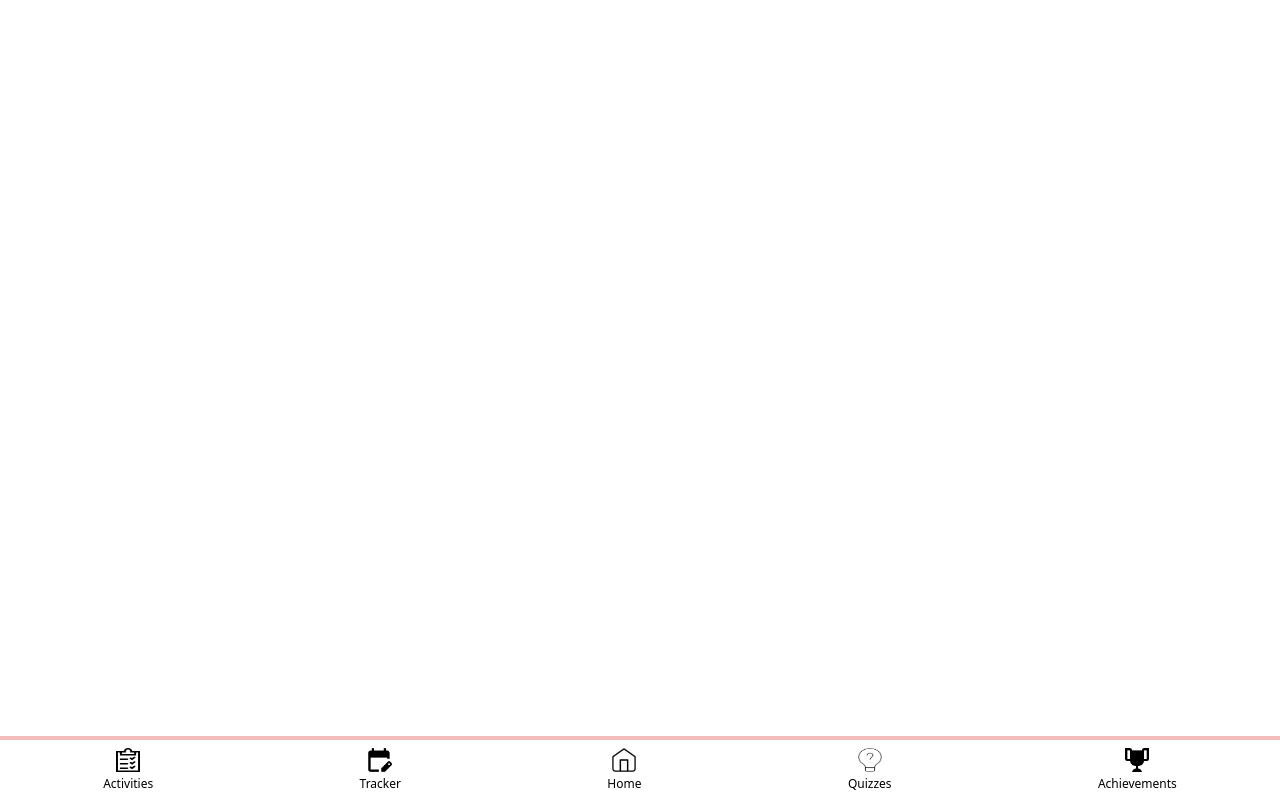
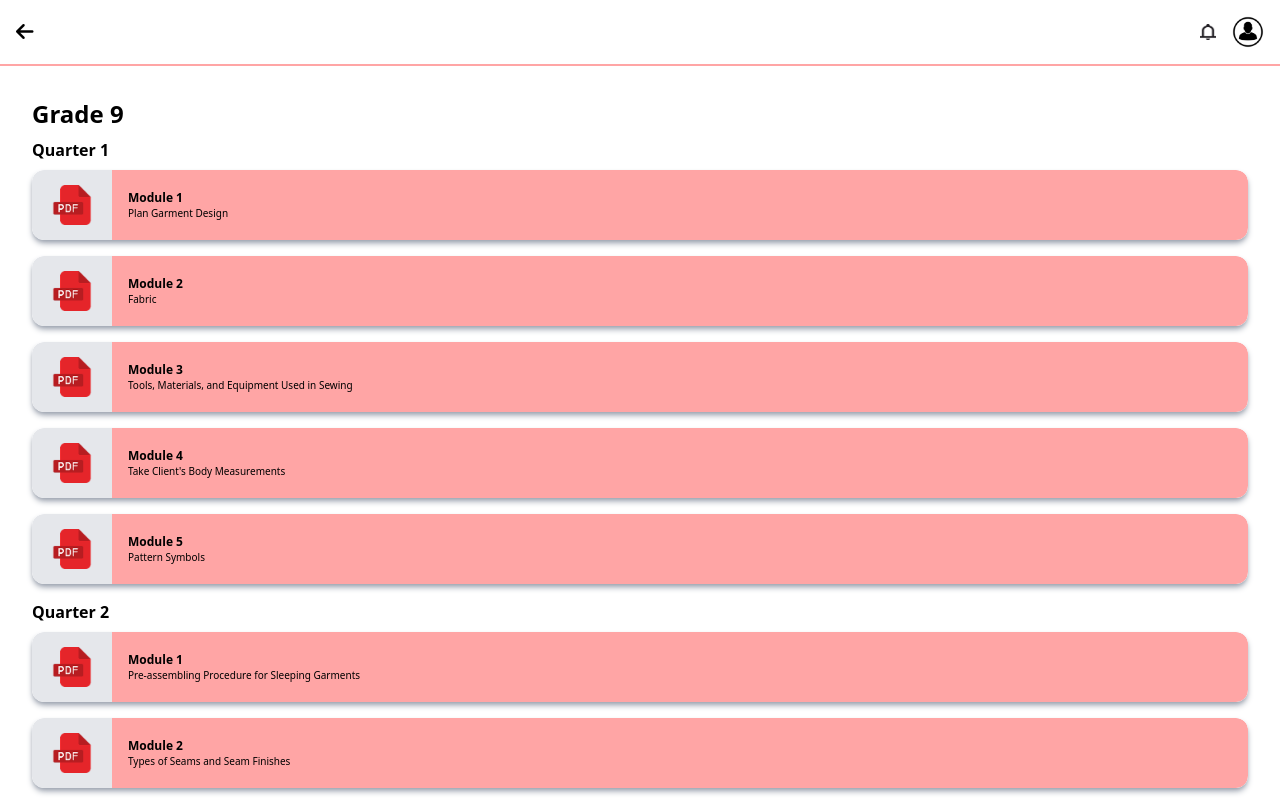
Before and after one commit to chinoy-the-great/nuxt3-drizzle-stitch, a Nuxt app: page /modules in a window 1280 px wide. Shown: the top 800 px of the page. Built offline with nearby package versions, Linux system fonts and the light colour scheme.

Commit message:
Updated foldersData structure. Added Modules page.

```diff
--- a/assets/foldersData.js
+++ b/assets/foldersData.js
@@ -1,254 +1,311 @@
 // src/assets/foldersData.js
 export const foldersData = [
 	{
-		name: 'Grade 9',
-		pdfs: [],
-		subfolders: [
+		mainLabel: 'Grade 9',
+		items: [
 			{
+				type: 'subLabel',
 				name: 'Quarter 1',
-				pdfs: [
+			},
 			{
+				type: 'pdf',
 				title: 'Module 1',
+				secondaryTitle: 'Plan Garment Design',
 				description: '',
 				url: '/pdf/Grade_9/Quarter_1/HE_DRESSMAKING_GR9_Q1_MODULE-1.pdf',
 			},
 			{
+				type: 'pdf',
 				title: 'Module 2',
+				secondaryTitle: 'Fabric',
 				description: '',
 				url: '/pdf/Grade_9/Quarter_1/HE_DRESSMAKING_GR9_Q1_MODULE-2.pdf',
 			},
 			{
+				type: 'pdf',
 				title: 'Module 3',
+				secondaryTitle: 'Tools, Materials, and Equipment Used in Sewing',
 				description: '',
 				url: '/pdf/Grade_9/Quarter_1/HE_DRESSMAKING_GR9_Q1_MODULE-3.pdf',
 			},
 			{
+				type: 'pdf',
 				title: 'Module 4',
+				secondaryTitle: "Take Client's Body Measurements",
 				description: '',
 				url: '/pdf/Grade_9/Quarter_1/HE_DRESSMAKING_GR9_Q1_MODULE-4.pdf',
 			},
 			{
+				type: 'pdf',
 				title: 'Module 5',
+				secondaryTitle: 'Pattern Symbols',
 				description: '',
 				url: '/pdf/Grade_9/Quarter_1/HE_DRESSMAKING_GR9_Q1_MODULE-5.pdf',
 			},
-				],
-				subfolders: [],
+			{
+				type: 'subLabel',
+				name: 'Quarter 2',
 			},
 			{
-				name: 'Quarter 2',
-				pdfs: [
-					{
+				type: 'pdf',
 				title: 'Module 1',
+				secondaryTitle: 'Pre-assembling Procedure for Sleeping Garments',
 				description: '',
 				url: '/pdf/Grade_9/Quarter_2/DRESSMAKING 9_Q2_MODULE-1.pdf',
 			},
 			{
+				type: 'pdf',
 				title: 'Module 2',
+				secondaryTitle: 'Types of Seams and Seam Finishes',
 				description: '',
 				url: '/pdf/Grade_9/Quarter_2/DRESSMAKING 9_Q2_MODULE-2.pdf',
 			},
 			{
+				type: 'pdf',
 				title: 'Module 3',
+				secondaryTitle: 'Types of Hem Finishes, Facings, and Darts',
 				description: '',
 				url: '/pdf/Grade_9/Quarter_2/DRESSMAKING 9_Q2_MODULE-3.pdf',
 			},
 			{
+				type: 'pdf',
 				title: 'Module 4',
+				secondaryTitle: 'The Placket and Fasteners',
 				description: '',
 				url: '/pdf/Grade_9/Quarter_2/DRESSMAKING 9_Q2_MODULE-4.pdf',
 			},
 			{
+				type: 'pdf',
 				title: 'Module 5',
+				secondaryTitle: 'Pressing Tools, Materials, and Equipment',
 				description: '',
 				url: '/pdf/Grade_9/Quarter_2/DRESSMAKING 9_Q2_MODULE-5.pdf',
 			},
 			{
+				type: 'pdf',
 				title: 'Module 6',
+				secondaryTitle: 'Pressing Sleeping Garments',
 				description: '',
 				url: '/pdf/Grade_9/Quarter_2/DRESSMAKING 9_Q2_MODULE-6.pdf',
 			},
 			{
+				type: 'pdf',
 				title: 'Module 7',
+				secondaryTitle: 'Characteristics of a Well Fitted Sleeping Garment',
 				description: '',
 				url: '/pdf/Grade_9/Quarter_2/DRESSMAKING 9_Q2_MODULE-7.pdf',
 			},
-					// more modules...
-				],
-				subfolders: [],
+			{
+				type: 'subLabel',
+				name: 'Quarter 3',
 			},
 			{
-				name: 'Quarter 3',
-				pdfs: [
-					{
+				type: 'pdf',
 				title: 'Module 1',
+				secondaryTitle: "Draft and Cut Materials for Children's Wear",
 				description: '',
 				url: '/pdf/Grade_9/Quarter_3/dressmaking-9-module-1.pdf',
 			},
 			{
+				type: 'pdf',
 				title: 'Module 2',
+				secondaryTitle: "Laying-out and Pinning Pattern Pieces for Children's Wear",
 				description: '',
 				url: '/pdf/Grade_9/Quarter_3/dressmaking-9-module-2.pdf',
 			},
-				],
-				subfolders: [],
+			{
+				type: 'subLabel',
+				name: 'Quarter 4',
 			},
 			{
-				name: 'Quarter 4',
-				pdfs: [
-					{
+				type: 'pdf',
 				title: 'Module 1',
+				secondaryTitle: "Assemble Garment Parts for Children's Wear",
 				description: '',
 				url: '/pdf/Grade_9/Quarter_4/Quarter-4-Dressmaking-9-MODULE-1.pdf',
 			},
 			{
+				type: 'pdf',
 				title: 'Module 2',
+				secondaryTitle: "Assemble Garment Parts for Children's Wear",
 				description: '',
 				url: '/pdf/Grade_9/Quarter_4/Quarter-4-Dressmaking-9-MODULE-2.pdf',
 			},
 		],
-				subfolders: [],
-			},
-		],
 	},
 	{
-		name: 'Grade 10',
-		pdfs: [],
-		subfolders: [
+		mainLabel: 'Grade 10',
+		items: [
 			{
+				type: 'subLabel',
 				name: 'Quarter 1',
-				pdfs: [
+			},
 			{
+				type: 'pdf',
 				title: 'Module 1',
+				secondaryTitle: 'Pattern Drafting, Sewing, and Marketing Finished Product',
 				description: '',
 				url: '/pdf/Grade_10/Quarter_1/HE_DRESSMAKING_GR10_Q1_MODULE 1 for teacher.pdf',
 			},
 			{
+				type: 'pdf',
 				title: 'Module 2',
+				secondaryTitle: 'Color Interpretation, Type of Skirts and Fabrics',
 				description: '',
 				url: '/pdf/Grade_10/Quarter_1/HE_DRESSMAKING_GR10_Q1_MODULE 2 for student.pdf',
 			},
 			{
+				type: 'pdf',
 				title: 'Module 3',
+				secondaryTitle: 'Plan Garment Design & Take Client’s Body Measurement',
 				description: '',
 				url: '/pdf/Grade_10/Quarter_1/HE_DRESSMAKING_GR10_Q1_MODULE 3 for student.pdf',
 			},
 			{
+				type: 'pdf',
 				title: 'Module 4',
+				secondaryTitle: 'Draft Basic/Block Pattern & Cut Pattern for Skirt',
 				description: '',
 				url: '/pdf/Grade_10/Quarter_1/HE_DRESSMAKING_GR10_Q1_MODULE 4 for student.pdf',
 			},
 			{
+				type: 'pdf',
 				title: 'Module 5',
+				secondaryTitle: 'Manipulating and Cutting Final Pattern',
 				description: '',
 				url: '/pdf/Grade_10/Quarter_1/HE_DRESSMAKING_GR10_Q1_MODULE 5 for student.pdf',
 			},
 			{
+				type: 'pdf',
 				title: 'Module 6',
+				secondaryTitle: 'Preparing and Cutting the Fabric',
 				description: '',
 				url: '/pdf/Grade_10/Quarter_1/HE_DRESSMAKING_GR10_Q1_MODULE 6 for student.pdf',
 			},
 			{
+				type: 'pdf',
 				title: 'Module 7',
+				secondaryTitle: 'Prepare Cut Parts, Sew, and Assemble Athletic Ladies Skirt',
 				description: '',
 				url: '/pdf/Grade_10/Quarter_1/HE_DRESSMAKING_GR10_Q1_MODULE 7 for teacher.pdf',
 			},
-				],
-				subfolders: [],
+			{
+				type: 'subLabel',
+				name: 'Quarter 2',
 			},
 			{
-				name: 'Quarter 2',
-				pdfs: [
-					{
+				type: 'pdf',
 				title: 'Module 1',
+				secondaryTitle: "Draft and Cut Pattern for Ladies' Blouse",
 				description: '',
 				url: '/pdf/Grade_10/Quarter_2/HE_DRESSMAKING_GR10_Q2_MODULE1.pdf',
 			},
 			{
+				type: 'pdf',
 				title: 'Module 2',
+				secondaryTitle: "Prepare and Cut Materials for Ladies' Blouse",
 				description: '',
 				url: '/pdf/Grade_10/Quarter_2/HE_DRESSMAKING_GR10_Q2_MODULE2.pdf',
 			},
 			{
+				type: 'pdf',
 				title: 'Module 4',
+				secondaryTitle: "Apply Finishing Touches on Ladies' Blouse",
 				description: '',
 				url: '/pdf/Grade_10/Quarter_2/HE_DRESSMAKING_GR10_Q2_MODULE4.pdf',
 			},
-				],
-				subfolders: [],
+			{
+				type: 'subLabel',
+				name: 'Quarter 3',
 			},
 			{
-				name: 'Quarter 3',
-				pdfs: [
-					{
+				type: 'pdf',
 				title: 'Module 1',
+				secondaryTitle: "Plan Design for Ladies' Trousers",
 				description: '',
 				url: '/pdf/Grade_10/Quarter_3/dressmaking-10-module-1.pdf',
 			},
 			{
+				type: 'pdf',
 				title: 'Module 2',
+				secondaryTitle: "Take Client's Body Measurements",
 				description: '',
 				url: '/pdf/Grade_10/Quarter_3/dressmaking-10-module-2.pdf',
 			},
 			{
+				type: 'pdf',
 				title: 'Module 3',
+				secondaryTitle: 'Draft Basic/Block Pattern',
 				description: '',
 				url: '/pdf/Grade_10/Quarter_3/dressmaking-10-module-3.pdf',
 			},
 			{
+				type: 'pdf',
 				title: 'Module 4',
+				secondaryTitle: 'Draft and Cut the Final Pattern',
 				description: '',
 				url: '/pdf/Grade_10/Quarter_3/dressmaking-10-module-4.pdf',
 			},
 			{
+				type: 'pdf',
 				title: 'Module 5',
+				secondaryTitle: "Prepare Materials for Ladies' Trousers",
 				description: '',
 				url: '/pdf/Grade_10/Quarter_3/dressmaking-10-module-5.pdf',
 			},
 			{
+				type: 'pdf',
 				title: 'Module 6',
+				secondaryTitle: "Lay-out and Mark Materials for Ladies' Trousers",
 				description: '',
 				url: '/pdf/Grade_10/Quarter_3/dressmaking-10-module-6.pdf',
 			},
 			{
+				type: 'pdf',
 				title: 'Module 7',
+				secondaryTitle: "Cutting the Materials for Ladies' Trousers",
 				description: '',
 				url: '/pdf/Grade_10/Quarter_3/dressmaking-10-module-7.pdf',
 			},
-				],
-				subfolders: [],
+			{
+				type: 'subLabel',
+				name: 'Quarter 4',
 			},
 			{
-				name: 'Quarter 4',
-				pdfs: [
-					{
+				type: 'pdf',
 				title: 'Module 1',
+				secondaryTitle: 'Prepare Cut Parts',
 				description: '',
 				url: '/pdf/Grade_10/Quarter_4/HE-DRESSMAKING10-Quarter4-Module-1.pdf',
 			},
 			{
+				type: 'pdf',
 				title: 'Module 2',
+				secondaryTitle: 'Sew and Assemble the Lady’s Trousers',
 				description: '',
 				url: '/pdf/Grade_10/Quarter_4/HE-DRESSMAKING10-Quarter4-Module-2.pdf',
 			},
 			{
+				type: 'pdf',
 				title: 'Module 3',
+				secondaryTitle: 'Apply Finishing Touches on Ladies’ Trousers',
 				description: '',
 				url: '/pdf/Grade_10/Quarter_4/HE-DRESSMAKING10-Quarter4-Module-3.pdf',
 			},
 			{
+				type: 'pdf',
 				title: 'Module 4',
+				secondaryTitle: 'Press Finished Trousers',
 				description: '',
 				url: '/pdf/Grade_10/Quarter_4/HE-DRESSMAKING10-Quarter4-Module-4.pdf',
 			},
 			{
+				type: 'pdf',
 				title: 'Module 5',
+				secondaryTitle: 'Pack Finished Trousers',
 				description: '',
 				url: '/pdf/Grade_10/Quarter_4/HE-DRESSMAKING10-Quarter4-Module-5.pdf',
 			},
 		],
-				subfolders: [],
-			},
-		],
 	},
 ]
--- a/pages/home.vue
+++ b/pages/home.vue
@@ -44,13 +44,12 @@
 					class="flex flex-col items-center flex-[1_0_23%] min-w-[23%] max-w-[23%]"
 				>
 					<!-- Icon Box (Square) -->
-					<div
-						class="bg-[#ffa5a5] rounded-xl p-2 flex items-center justify-center w-full aspect-square"
-						@click="selectedPage = icon.clickAction"
+					<NuxtLink
+						:to="{ path: '/modules', query: { grade: icon.keyword } }"
+						class="bg-[#ffa5a5] rounded-xl p-2 flex items-center justify-center w-full aspect-square cursor-pointer"
 					>
-						<img :src="icon.src" :alt="icon.alt" class="h-12 w-12 object-contain cursor-pointer" />
-					</div>
-
+						<img :src="icon.src" :alt="icon.alt" class="h-12 w-12 object-contain" />
+					</NuxtLink>
 					<!-- Label below icon box -->
 					<p class="text-center text-xxs font-bold leading-none mt-2">
 						{{ icon.label[0] }}
@@ -115,25 +114,25 @@ const icons = [
 		src: '/Hub_Modules.png',
 		alt: 'Fabric Guide Icon',
 		label: ['MODULES'],
-		clickAction: 'fabricGuide',
+		keyword: 'modules',
 	},
 	{
 		src: '/Hub_Sewing Techniques.png',
 		alt: 'Tutorials Icon',
 		label: ['SEWING', 'TECHNIQUES'],
-		clickAction: 'tutorials',
+		keyword: 'sewingTechniques',
 	},
 	{
 		src: '/Hub_Dressmaking Tools.png',
 		alt: 'Sewing Machine Icon',
 		label: ['DRESSMAKING', 'TOOLS'],
-		clickAction: 'sewingModel',
+		keyword: 'dressmakingTools',
 	},
 	{
 		src: '/Hub_Troubleshooting.png',
 		alt: 'Troubleshooting Icon',
 		label: ['TROUBLESHOOTING'],
-		clickAction: '',
+		keyword: 'troubleshooting',
 	},
 ]
 
@@ -159,8 +158,6 @@ const updateIndexOnScroll = () => {
 	currentIndex.value = Math.round(scrollLeft / imageWidth)
 }
 
-// Define reactive state for selected page
-const selectedPage = ref('fabricGuide') // Default to 'fabricGuide'
 const userStore = useUserStore()
 
 onMounted(() => {
--- /dev/null
+++ b/pages/modules.vue
@@ -0,0 +1,48 @@
+<template>
+	<div class="min-h-screen bg-white p-8">
+		<div v-for="(grade, gradeIndex) in foldersData" :key="gradeIndex">
+			<h1 class="text-2xl font-bold mb-2">{{ grade.mainLabel }}</h1>
+
+			<div v-for="(item, itemIndex) in grade.items" :key="itemIndex">
+				<h2 v-if="item.type === 'subLabel'" class="text-base font-semibold mb-2 mt-2">
+					{{ item.name }}
+				</h2>
+
+				<div
+					v-else-if="item.type === 'pdf'"
+					class="flex items-center rounded-xl w-full cursor-pointer overflow-hidden mb-4 h-[70px] shadow-md shadow-gray-400"
+				>
+					<!-- Gray Container with PDF Icon -->
+					<div
+						class="bg-gray-200 rounded-l-xl h-[70px] w-20 flex items-center justify-center min-w-[80px] max-w-[80px]"
+					>
+						<img src="/Modules_PDF_Icon.png" alt="PDF Icon" class="h-10 w-10 object-contain" />
+					</div>
+
+					<!-- PDF Information Container (Right Side) -->
+					<div
+						class="flex-1 flex flex-col justify-center items-start text-left bg-[#ffa5a5] rounded-r-xl h-[70px] p-4 min-h-[70px]"
+					>
+						<p class="text-xs font-bold text-black">{{ item.title }}</p>
+						<p class="text-[10px] text-black">{{ item.secondaryTitle }}</p>
+					</div>
+				</div>
+			</div>
+		</div>
+	</div>
+</template>
+
+<script setup>
+// Assuming foldersData.js is in the assets folder
+
+import { foldersData } from 'assets/foldersData.js'
+
+definePageMeta({
+	layout: 'window',
+})
+// No need for toggleVideo or video expansion logic for now
+</script>
+
+<style scoped>
+/* Add any component-specific styles here */
+</style>
```
Also changed, not shown: public/Modules_PDF_Icon.png (added). Lines whose indentation alone changed are shown as unchanged.
